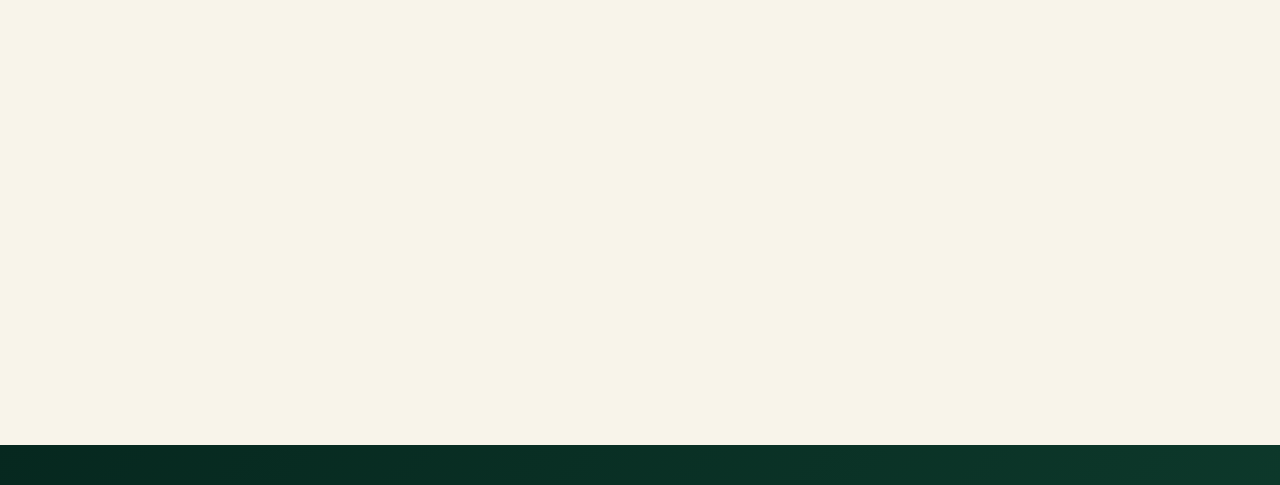
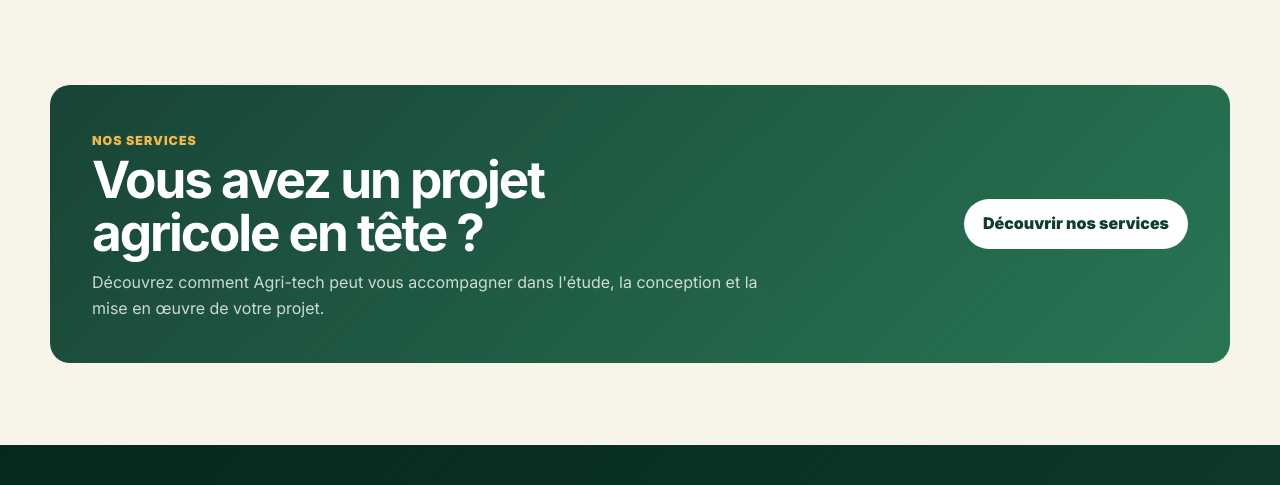
Before and after one commit to walterdarius100/Agritech01, a plain HTML site: page a-propos.html in a window 1280 px wide. Shown: the part 2053-2538 px from the top of the page. Drawn offline with Linux system fonts and the light colour scheme.

Commit message:
Rendre le bandeau À propos visible sans animation

```diff
--- a/a-propos.html
+++ b/a-propos.html
@@ -94,7 +94,7 @@
       </section>
     </article>
 
-    <section class="section-pad page-cta reveal" aria-labelledby="about-services-title">
+    <section class="section-pad page-cta" aria-labelledby="about-services-title">
       <div>
         <span class="eyebrow">Nos services</span>
         <h2 id="about-services-title">Vous avez un projet agricole en tête ?</h2>
```
Also changed, not shown: tests/seo-browser.mjs (+9 -0 lines).
